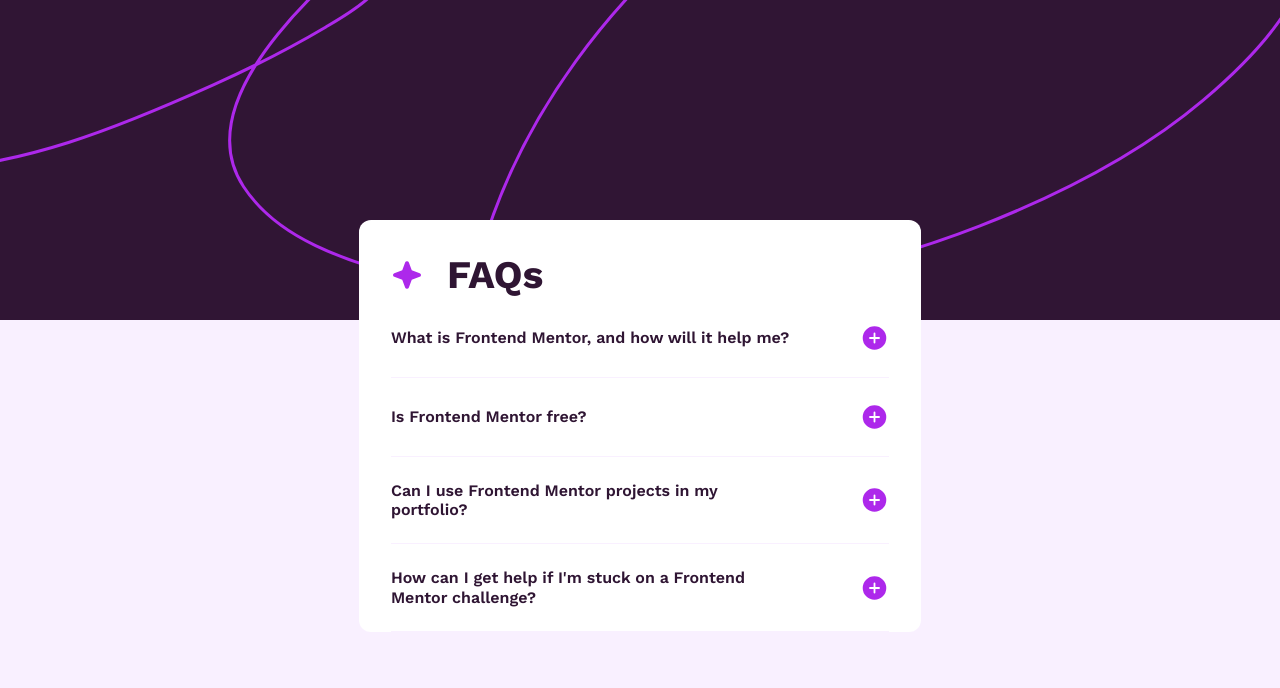
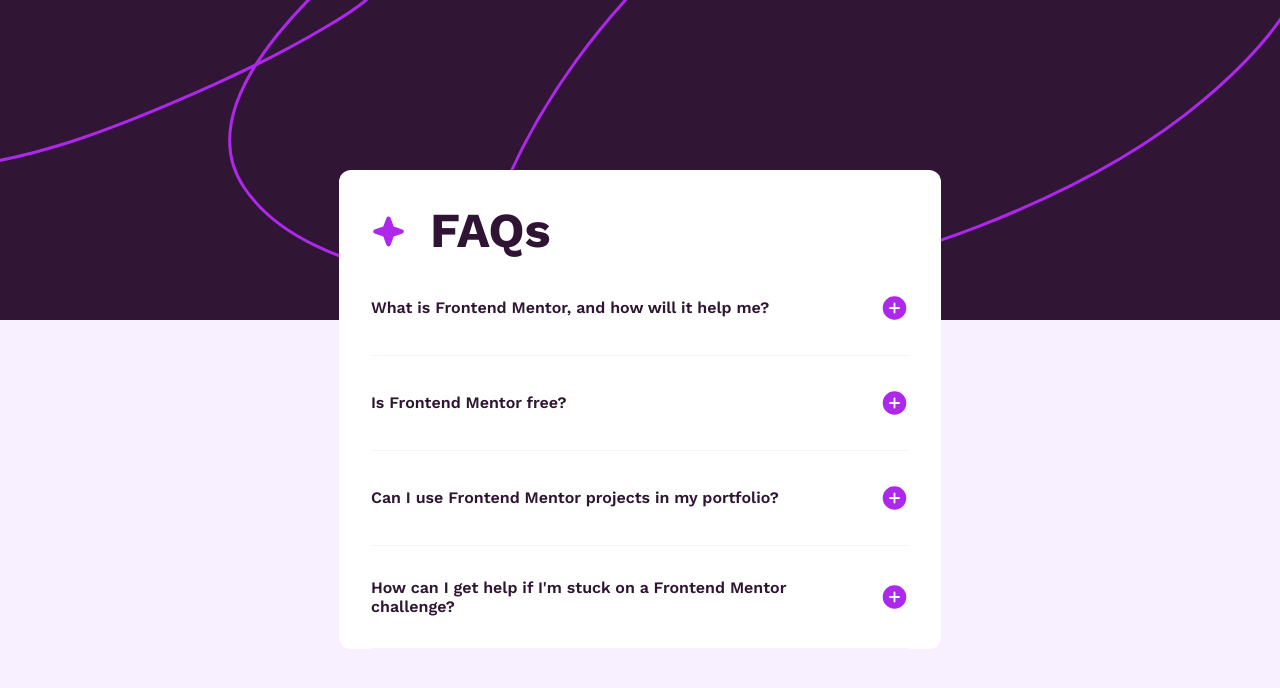
Before and after one commit to kristianusdianata/faq-accordion, a website: page index.html in a window 1280 px wide. Drawn offline with nearby package versions, Linux system fonts and the light colour scheme.

Commit message:
updated html

```diff
--- a/index.html
+++ b/index.html
@@ -60,13 +60,13 @@
               <span class="title"
                 >What is Frontend Mentor, and how will it help me?</span
               >
-              <div class="icon">
+              <span class="icon">
                 <img
                   src="./assets/images/icon-plus.svg"
                   alt=""
                   aria-hidden="true"
                 />
-              </div>
+              </span>
             </summary>
             <p class="accordion__item-desc">
               Frontend Mentor offers realistic coding challenges to help
@@ -79,13 +79,13 @@
           <details class="accordion__item">
             <summary class="accordion__item-header">
               <span class="title">Is Frontend Mentor free?</span>
-              <div class="icon">
+              <span class="icon">
                 <img
                   src="./assets/images/icon-plus.svg"
                   alt=""
                   aria-hidden="true"
                 />
-              </div>
+              </span>
             </summary>
             <p class="accordion__item-desc">
               Yes, Frontend Mentor offers both free and premium coding
@@ -99,13 +99,13 @@
               <span class="title"
                 >Can I use Frontend Mentor projects in my portfolio?</span
               >
-              <div class="icon">
+              <span class="icon">
                 <img
                   src="./assets/images/icon-plus.svg"
                   alt=""
                   aria-hidden="true"
                 />
-              </div>
+              </span>
             </summary>
             <p class="accordion__item-desc">
               Yes, you can use projects completed on Frontend Mentor in your
@@ -120,13 +120,13 @@
                 >How can I get help if I'm stuck on a Frontend Mentor
                 challenge?</span
               >
-              <div class="icon">
+              <span class="icon">
                 <img
                   src="./assets/images/icon-plus.svg"
                   alt=""
                   aria-hidden="true"
                 />
-              </div>
+              </span>
             </summary>
             <p class="accordion__item-desc">
               The best place to get help is inside Frontend Mentor's Discord
--- a/style/abstracts/mixins/_fonts.scss
+++ b/style/abstracts/mixins/_fonts.scss
@@ -45,15 +45,11 @@
 ) {
   @include font-style(
     $color: $color,
-    $font-size: map.get($fontSize, fs-6),
+    $font-size: map.get($fontSize, fs-8),
     $letter-spacing: $letter-spacing,
     $line-height: $line-height,
     $font-weight: $font-weight
   );
-
-  @include media-query-sm() {
-    font-size: map.get($fontSize, fs-7);
-  }
 }
 
 @mixin font-heading-2(
@@ -79,21 +75,6 @@
 ) {
   @include font-style(
     $color: $color,
-    $font-size: map.get($fontSize, fs-3),
-    $letter-spacing: $letter-spacing,
-    $line-height: $line-height,
-    $font-weight: $font-weight
-  );
-}
-
-@mixin font-preset-2(
-  $color: "",
-  $letter-spacing: 0,
-  $line-height: inherit,
-  $font-weight: 400
-) {
-  @include font-style(
-    $color: $color,
     $font-size: map.get($fontSize, fs-2),
     $letter-spacing: $letter-spacing,
     $line-height: $line-height,
--- a/style/base/_base.scss
+++ b/style/base/_base.scss
@@ -19,7 +19,7 @@
   display: flex;
   justify-content: center;
   position: relative;
-  margin-block-start: px-to-rem(-100px);
+  margin-block-start: px-to-rem(-150px);
 }
 
 ul {
--- a/style/layouts/_index.scss
+++ b/style/layouts/_index.scss
@@ -5,6 +5,6 @@
   padding-inline: map.get($spacing, 6);
 
   @include media-query-md() {
-    inline-size: px-to-rem(610px);
+    inline-size: px-to-rem(650px);
   }
 }
--- a/style/modules/_accordion.scss
+++ b/style/modules/_accordion.scss
@@ -30,18 +30,13 @@
     column-gap: map.get($spacing, 6);
 
     .icon {
-      inline-size: px-to-em(25px);
-      block-size: px-to-em(25px);
-
-      @include media-query-md() {
-        inline-size: px-to-em(32px);
-        block-size: px-to-em(32px);
-      }
+      inline-size: px-to-em(35px);
+      block-size: px-to-em(35px);
     }
   }
 
   &__item {
-    padding-block: map.get($spacing, 6);
+    padding-block: map.get($spacing, 8);
     border-block-end: 1px solid var(--purple-100);
 
     &-header {
@@ -69,7 +64,7 @@
     }
 
     &-desc {
-      @include font-preset-2($color: var(--purple-600), $line-height: 1.5);
+      @include font-preset-1($color: var(--purple-600), $line-height: 1.5);
       padding-block-start: map.get($spacing, 6);
     }
   }
```
Also changed, not shown: style/style.css, 1 other file.
